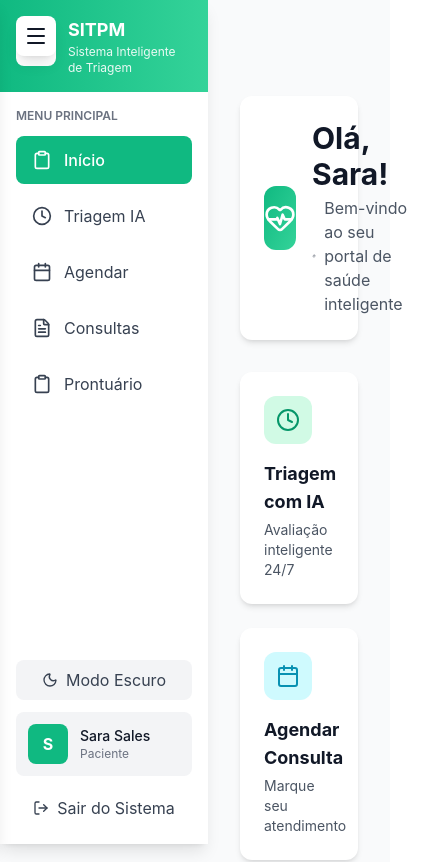
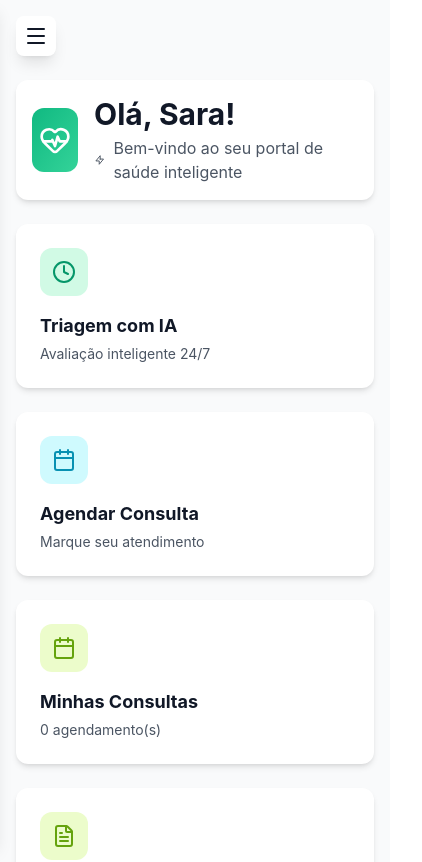
Before and after one commit to saracristinas/SIT-PM-UI, a React (Vite) app: page / in a window 390 px wide. Shown: the top 862 px of the page, 422 px wide, since content can reach past the window. Built offline with nearby package versions, Linux system fonts and the light colour scheme.

Commit message:
feat: Reformulação do layout do SITPMDashboard para melhorar a responsividade e o estilo.

```diff
--- a/src/components/SITPMDashboard.jsx
+++ b/src/components/SITPMDashboard.jsx
@@ -31,92 +31,10 @@
     : consultas.filter(c => c.status === filtroStatus)
 
   return (
-    <div className={`min-h-screen ${darkMode ? 'bg-gray-900' : 'bg-gray-50'}`}>
-      {/* Sidebar */}
-      <div className={`fixed left-0 top-0 h-full w-52 ${darkMode ? 'bg-gray-800' : 'bg-white'} shadow-lg`}>
-        {/* Logo */}
-        <div className="bg-gradient-to-r from-emerald-500 to-emerald-400 p-4">
-          <div className="flex items-center gap-3">
-            <div className="bg-white rounded-lg p-2">
-              <svg className="w-6 h-6 text-emerald-500" fill="none" stroke="currentColor" viewBox="0 0 24 24">
-                <path strokeLinecap="round" strokeLinejoin="round" strokeWidth={2} d="M4.318 6.318a4.5 4.5 0 000 6.364L12 20.364l7.682-7.682a4.5 4.5 0 00-6.364-6.364L12 7.636l-1.318-1.318a4.5 4.5 0 00-6.364 0z" />
-              </svg>
-            </div>
-            <div className="text-white">
-              <div className="font-bold text-lg">SITPM</div>
-              <div className="text-xs opacity-90">Sistema Inteligente de Triagem</div>
-            </div>
-          </div>
-        </div>
-
-        {/* Menu */}
-        <div className="p-4">
-          <div className={`text-xs font-semibold mb-3 ${darkMode ? 'text-gray-400' : 'text-gray-500'}`}>
-            MENU PRINCIPAL
-          </div>
-
-          <nav className="space-y-2">
-            <button className="w-full flex items-center gap-3 px-4 py-3 bg-emerald-500 text-white rounded-lg font-medium">
-              <Clipboard className="w-5 h-5" />
-              Início
-            </button>
-
-            <button className={`w-full flex items-center gap-3 px-4 py-3 ${darkMode ? 'text-gray-300 hover:bg-gray-700' : 'text-gray-700 hover:bg-gray-100'} rounded-lg transition`}>
-              <Clock className="w-5 h-5" />
-              Triagem IA
-            </button>
-
-            <button className={`w-full flex items-center gap-3 px-4 py-3 ${darkMode ? 'text-gray-300 hover:bg-gray-700' : 'text-gray-700 hover:bg-gray-100'} rounded-lg transition`}>
-              <Calendar className="w-5 h-5" />
-              Agendar
-            </button>
-
-            <button className={`w-full flex items-center gap-3 px-4 py-3 ${darkMode ? 'text-gray-300 hover:bg-gray-700' : 'text-gray-700 hover:bg-gray-100'} rounded-lg transition`}>
-              <FileText className="w-5 h-5" />
-              Consultas
-            </button>
-
-            <button className={`w-full flex items-center gap-3 px-4 py-3 ${darkMode ? 'text-gray-300 hover:bg-gray-700' : 'text-gray-700 hover:bg-gray-100'} rounded-lg transition`}>
-              <Clipboard className="w-5 h-5" />
-              Prontuário
-            </button>
-          </nav>
-        </div>
-
-        {/* Bottom Section */}
-        <div className="absolute bottom-4 left-4 right-4 space-y-3">
-          <button
-            onClick={() => setDarkMode(!darkMode)}
-            className={`w-full flex items-center justify-center gap-2 px-4 py-2 ${darkMode ? 'bg-gray-700 text-white' : 'bg-gray-100 text-gray-700'} rounded-lg transition`}
-          >
-            <Moon className="w-4 h-4" />
-            Modo Escuro
-          </button>
-
-          <div className={`${darkMode ? 'bg-gray-700' : 'bg-gray-100'} rounded-lg p-3`}>
-            <div className="flex items-center gap-3">
-              <div className="w-10 h-10 bg-emerald-500 rounded-lg flex items-center justify-center text-white font-bold">
-                S
-              </div>
-              <div className="flex-1">
-                <div className={`font-medium text-sm ${darkMode ? 'text-white' : 'text-gray-900'}`}>Sara Sales</div>
-                <div className={`text-xs ${darkMode ? 'text-gray-400' : 'text-gray-500'}`}>Paciente</div>
-              </div>
-            </div>
-          </div>
-
-          <button className={`w-full flex items-center justify-center gap-2 px-4 py-2 ${darkMode ? 'text-gray-300 hover:bg-gray-700' : 'text-gray-700 hover:bg-gray-100'} rounded-lg transition`}>
-            <LogOut className="w-4 h-4" />
-            Sair do Sistema
-          </button>
-        </div>
-      </div>
-
-      {/* Main Content */}
-      <div className="ml-52 p-8">
-        {/* Header */}
-        <div className={`${darkMode ? 'bg-gray-800' : 'bg-white'} rounded-xl shadow-md p-6 mb-8`}>
-          <div className="flex items-center gap-4">
+    <div className="p-4 sm:p-6 lg:p-8">
+      {/* Header */}
+      <div className={`${darkMode ? 'bg-gray-800' : 'bg-white'} rounded-xl shadow-md p-4 sm:p-6 mb-6 sm:mb-8`}>
+        <div className="flex items-center gap-4">
             <div className="w-16 h-16 bg-gradient-to-br from-emerald-500 to-emerald-400 rounded-xl flex items-center justify-center">
               <HeartPulse className="w-8 h-8 text-white" strokeWidth={2} />
             </div>
@@ -629,6 +547,5 @@
           </div>
         )}
       </div>
-    </div>
-  );
+    );
 }
```
